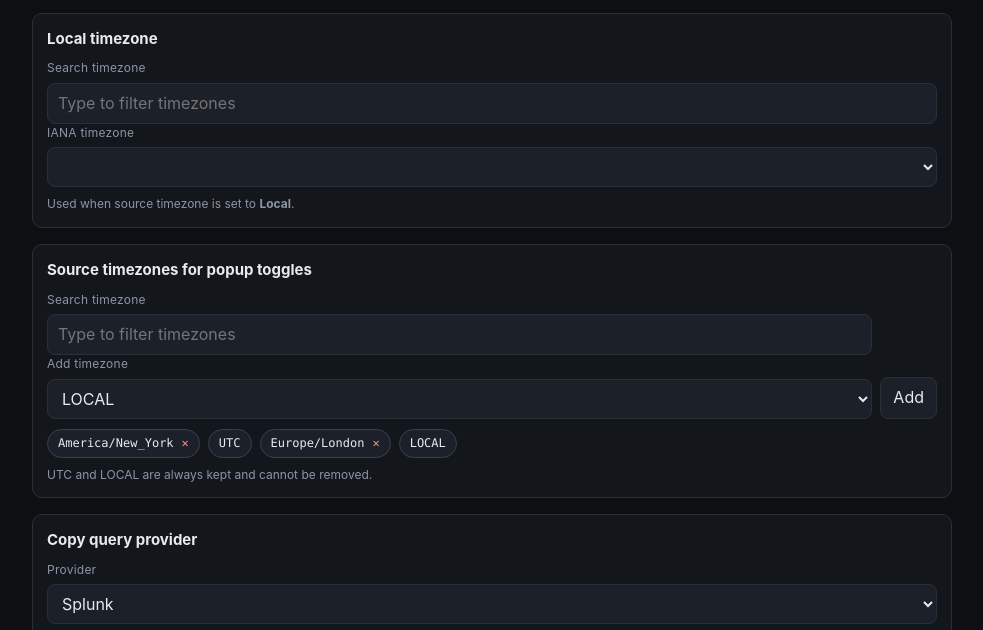
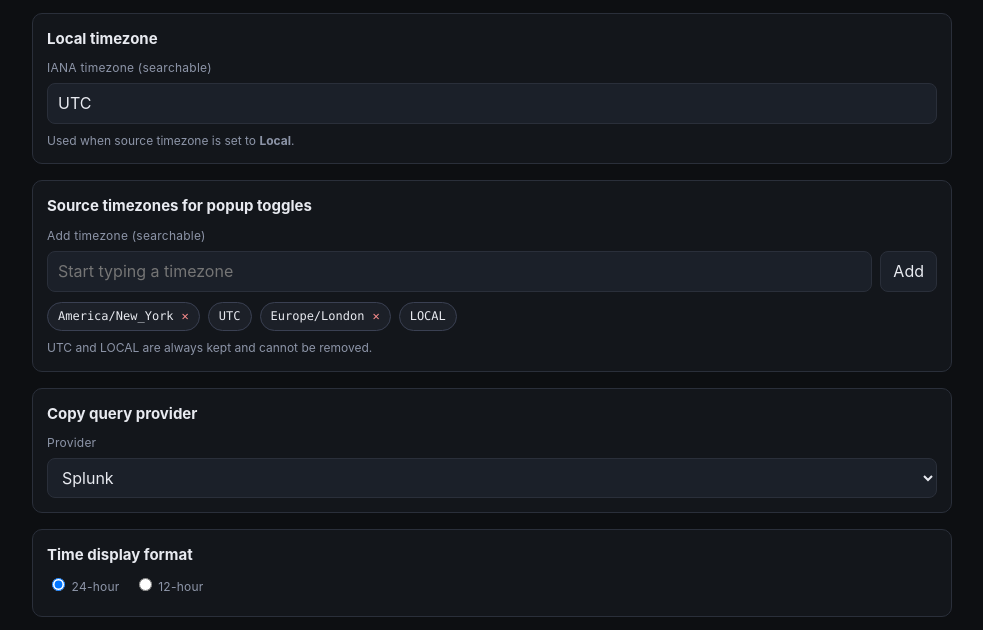
Before and after one commit to kokilaw/dev-clock-extension, a browser extension: page options.html in a window 1280 px wide. Shown: the part 108-738 px from the top of the page, without its empty margins (148-1131 px from the left). Drawn offline with Linux system fonts and the light colour scheme.

Commit message:
feat(options): use integrated searchable timezone pickers

```diff
--- a/options.html
+++ b/options.html
@@ -178,10 +178,9 @@
 
     <div class="card">
       <h2>Local timezone</h2>
-      <label for="localTimezoneSearch">Search timezone</label>
-      <input id="localTimezoneSearch" type="text" placeholder="Type to filter timezones" />
-      <label for="localTimezone">IANA timezone</label>
-      <select id="localTimezone"></select>
+      <label for="localTimezoneInput">IANA timezone (searchable)</label>
+      <input id="localTimezoneInput" type="text" list="localTimezoneOptions" placeholder="Start typing a timezone" autocomplete="off" />
+      <datalist id="localTimezoneOptions"></datalist>
       <div class="hint">Used when source timezone is set to <strong>Local</strong>.</div>
     </div>
 
@@ -189,10 +188,9 @@
       <h2>Source timezones for popup toggles</h2>
       <div class="row">
         <div>
-          <label for="timezoneToAddSearch">Search timezone</label>
-          <input id="timezoneToAddSearch" type="text" placeholder="Type to filter timezones" />
-          <label for="timezoneToAdd">Add timezone</label>
-          <select id="timezoneToAdd"></select>
+          <label for="timezoneToAddInput">Add timezone (searchable)</label>
+          <input id="timezoneToAddInput" type="text" list="timezoneToAddOptions" placeholder="Start typing a timezone" autocomplete="off" />
+          <datalist id="timezoneToAddOptions"></datalist>
         </div>
         <button id="btnAddTimezone" class="btn" type="button">Add</button>
       </div>
--- a/options.js
+++ b/options.js
@@ -9,10 +9,10 @@
   }
 
   const els = {
-    localTimezoneSearch: document.getElementById("localTimezoneSearch"),
-    localTimezone: document.getElementById("localTimezone"),
-    timezoneToAddSearch: document.getElementById("timezoneToAddSearch"),
-    timezoneToAdd: document.getElementById("timezoneToAdd"),
+    localTimezoneInput: document.getElementById("localTimezoneInput"),
+    localTimezoneOptions: document.getElementById("localTimezoneOptions"),
+    timezoneToAddInput: document.getElementById("timezoneToAddInput"),
+    timezoneToAddOptions: document.getElementById("timezoneToAddOptions"),
     btnAddTimezone: document.getElementById("btnAddTimezone"),
     sourceTimezoneChips: document.getElementById("sourceTimezoneChips"),
     queryProvider: document.getElementById("queryProvider"),
@@ -54,35 +54,31 @@
     ];
   }
 
-  function fillSelectWithTimezones(selectEl, zones, includeLocal = false) {
+  function fillDatalistWithTimezones(datalistEl, zones, includeLocal = false) {
     const options = includeLocal ? ["LOCAL", ...zones] : zones;
-    const previousValue = selectEl.value;
-
-    selectEl.innerHTML = "";
+    datalistEl.innerHTML = "";
     for (const zone of options) {
       const option = document.createElement("option");
       option.value = zone;
-      option.textContent = zone;
-      selectEl.appendChild(option);
-    }
-
-    if (previousValue && options.includes(previousValue)) {
-      selectEl.value = previousValue;
+      datalistEl.appendChild(option);
     }
   }
 
-  function filterTimezones(query) {
-    const normalized = (query || "").trim().toLowerCase();
-    if (!normalized) return timezoneOptions;
-    return timezoneOptions.filter(zone => zone.toLowerCase().includes(normalized));
+  function isValidTimezone(zone, allowLocal = false) {
+    if (typeof zone !== "string" || !zone.trim()) return false;
+    if (allowLocal && zone === "LOCAL") return true;
+
+    try {
+      new Intl.DateTimeFormat("en-US", { timeZone: zone });
+      return true;
+    } catch {
+      return false;
+    }
   }
 
-  function refreshTimezoneSelects() {
-    const localZones = filterTimezones(els.localTimezoneSearch?.value);
-    const addZones = filterTimezones(els.timezoneToAddSearch?.value);
-
-    fillSelectWithTimezones(els.localTimezone, localZones, false);
-    fillSelectWithTimezones(els.timezoneToAdd, addZones, true);
+  function refreshTimezoneInputs() {
+    fillDatalistWithTimezones(els.localTimezoneOptions, timezoneOptions, false);
+    fillDatalistWithTimezones(els.timezoneToAddOptions, timezoneOptions, true);
   }
 
   function renderTimezoneChips() {
@@ -110,7 +106,7 @@
   }
 
   function renderFormFromPrefs() {
-    els.localTimezone.value = currentPrefs.localTimezone;
+    els.localTimezoneInput.value = currentPrefs.localTimezone;
     els.queryProvider.value = currentPrefs.queryProvider;
 
     els.hourFormatRadios.forEach(r => {
@@ -124,7 +120,7 @@
     const selectedHour = [...els.hourFormatRadios].find(r => r.checked)?.value || "24h";
 
     return {
-      localTimezone: els.localTimezone.value,
+      localTimezone: els.localTimezoneInput.value.trim(),
       queryProvider: els.queryProvider.value,
       hourFormat: selectedHour,
       sourceTimezones: currentPrefs.sourceTimezones,
@@ -134,7 +130,7 @@
 
   async function load() {
     timezoneOptions = getTimezoneOptions();
-    refreshTimezoneSelects();
+    refreshTimezoneInputs();
 
     currentPrefs = await prefsApi.getPreferences();
     renderFormFromPrefs();
@@ -143,30 +139,32 @@
 
   function wireEvents() {
     els.btnAddTimezone.addEventListener("click", () => {
-      const zone = els.timezoneToAdd.value;
+      const zone = els.timezoneToAddInput.value.trim();
       if (!zone) return;
+
+      if (!isValidTimezone(zone, true)) {
+        setStatus(`Invalid timezone: ${zone}`, "err");
+        return;
+      }
 
       if (!currentPrefs.sourceTimezones.includes(zone)) {
         currentPrefs.sourceTimezones.push(zone);
         renderTimezoneChips();
         setStatus(`Added ${zone}.`);
+        els.timezoneToAddInput.value = "";
       } else {
         setStatus(`${zone} is already in the list.`, "err");
       }
     });
 
-    els.localTimezoneSearch?.addEventListener("input", () => {
-      const selected = els.localTimezone.value;
-      refreshTimezoneSelects();
-      if (selected) els.localTimezone.value = selected;
-    });
-
-    els.timezoneToAddSearch?.addEventListener("input", () => {
-      refreshTimezoneSelects();
-    });
-
     els.btnSave.addEventListener("click", async () => {
       const patch = collectFormPatch();
+
+      if (!isValidTimezone(patch.localTimezone)) {
+        setStatus(`Invalid timezone: ${patch.localTimezone}`, "err");
+        return;
+      }
+
       currentPrefs = await prefsApi.savePreferences(patch);
       renderFormFromPrefs();
       setStatus("Preferences saved.");
```
